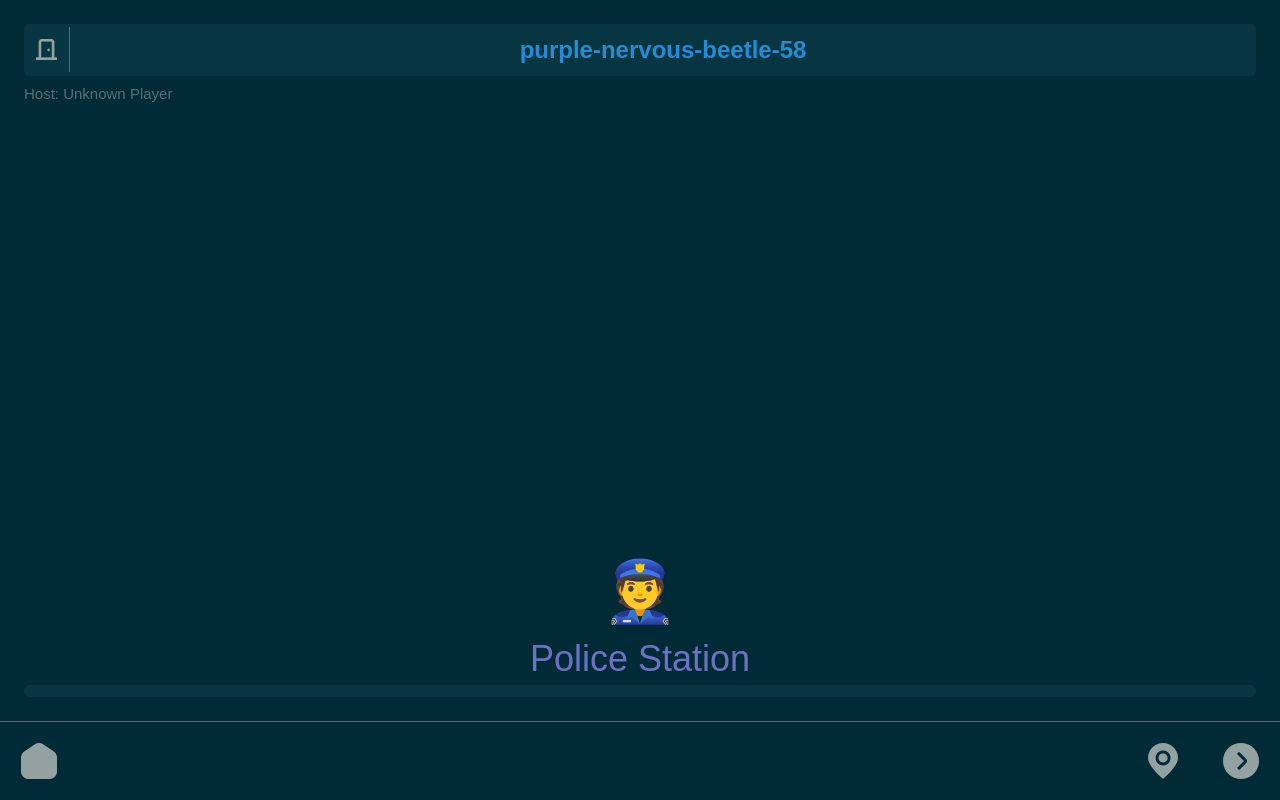
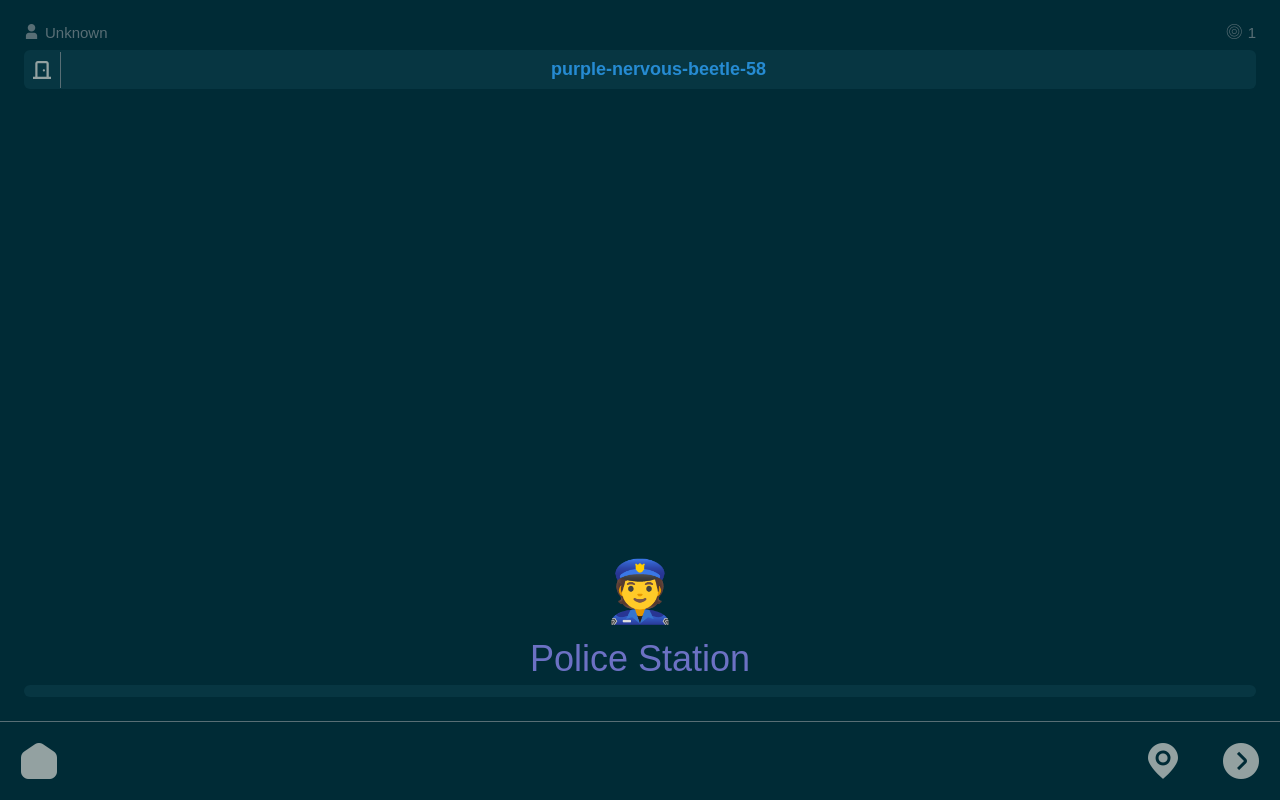
Before and after one commit to kbparagua/likalaro, a Vue app: page /spyfall/game in a window 1280 px wide. Built offline with nearby package versions, Linux system fonts and the light colour scheme.

Commit message:
Fix game details style

```diff
--- a/src/views/spyfall/main/GameDetails.vue
+++ b/src/views/spyfall/main/GameDetails.vue
@@ -1,17 +1,25 @@
 <script setup>
   const props = defineProps({
     room: { type: String, default: 'Invalid' },
-    host: { type: String, default: 'Unknown Player' }
+    player: { type: String, default: 'Unknown' },
+    rounds: { type: Number, default: 0 }
   });
 </script>
 
 <template>
   <section>
+    <div class="top-bar">
+      <div class="player">
+        <i class="fi fi-ss-user"></i>{{  player  }}
+      </div>
+      <div v-if="rounds > 0" class="rounds">
+        <i class="fi fi-tr-bullseye"></i>{{ rounds }}
+      </div>
+    </div>
     <div class="room">
       <i class="fi fi-bs-door-closed"></i>
       <span class="name">{{ room }}</span>
     </div>
-    <div class="host-details">Host: {{  host  }}</div>
   </section>
 </template>
 
@@ -32,22 +40,35 @@
 
     i.fi {
       border-right: solid 1px var(--border-default);
-      padding: 1rem;
-      font-size: 1.75rem;
+      padding: 0.75rem;
+      font-size: 1.5rem;
     }
 
     .name {
-      padding: 1rem;
+      padding: 0.75rem;
       color: var(--highlight1);
       font-weight: bold;
       text-align: center;
-      font-size: 2rem;
+      font-size: 1.5rem;
       flex-grow: 1;
     }
   }
 
-  .host-details {
+  .top-bar {
+    display: flex;
+    justify-content: space-between;
+    align-items: baseline;
     font-size: 1.25rem;
     color: var(--text-secondary);
+
+    .player {
+      display: flex;
+      gap: 0.5rem;
+    }
+
+    .rounds {
+      display: flex;
+      gap: 0.5rem;
+    }
   }
 </style>
--- a/src/views/spyfall/main/GameScreen.vue
+++ b/src/views/spyfall/main/GameScreen.vue
@@ -82,7 +82,7 @@
   <Content>
     <template v-slot:main>
       <div class="screen">
-        <GameDetails :room="room" />
+        <GameDetails :room="room" :player="player" :rounds="gameNumber" />
         <div>
           <div class="icon">{{ icon }}</div>
           <div class="location">{{ location }}</div>
```
